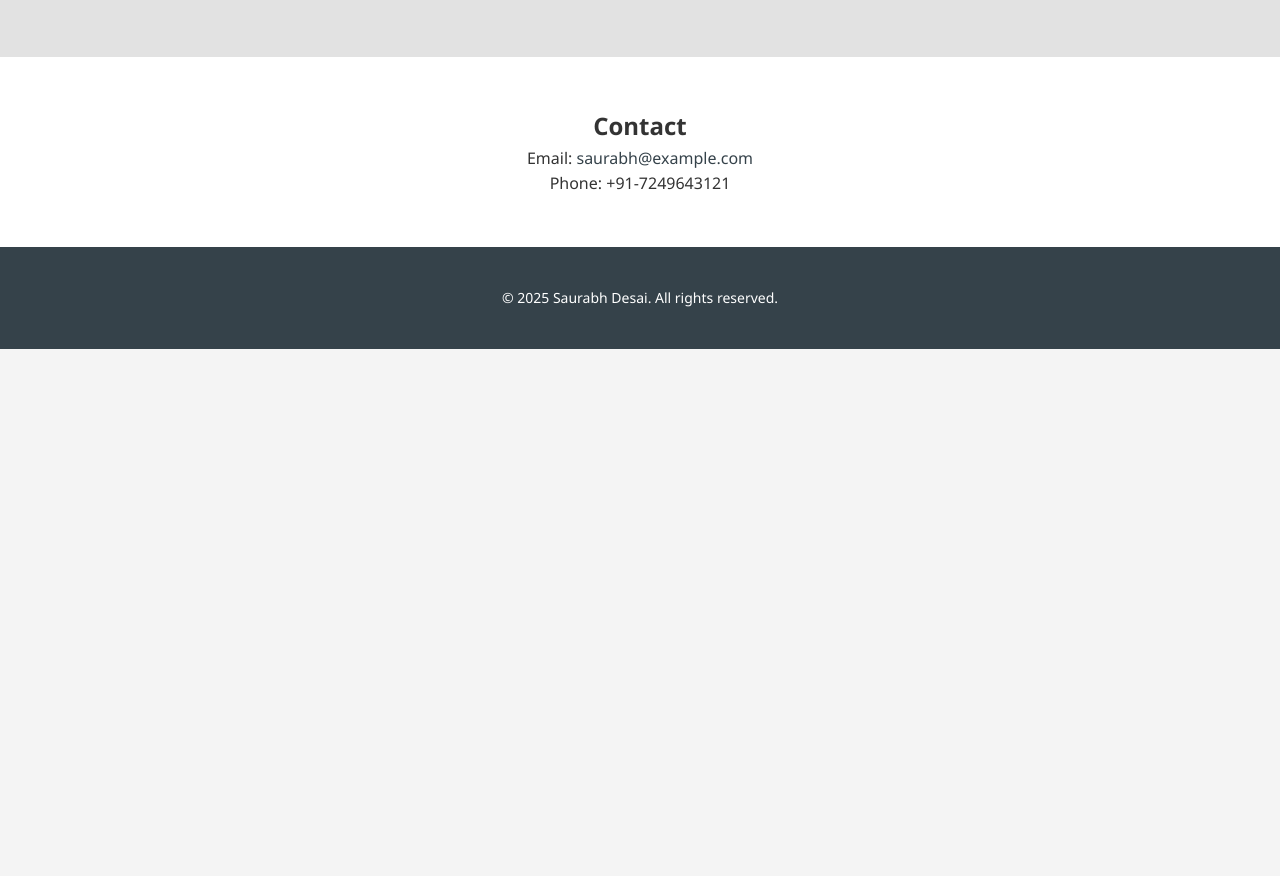
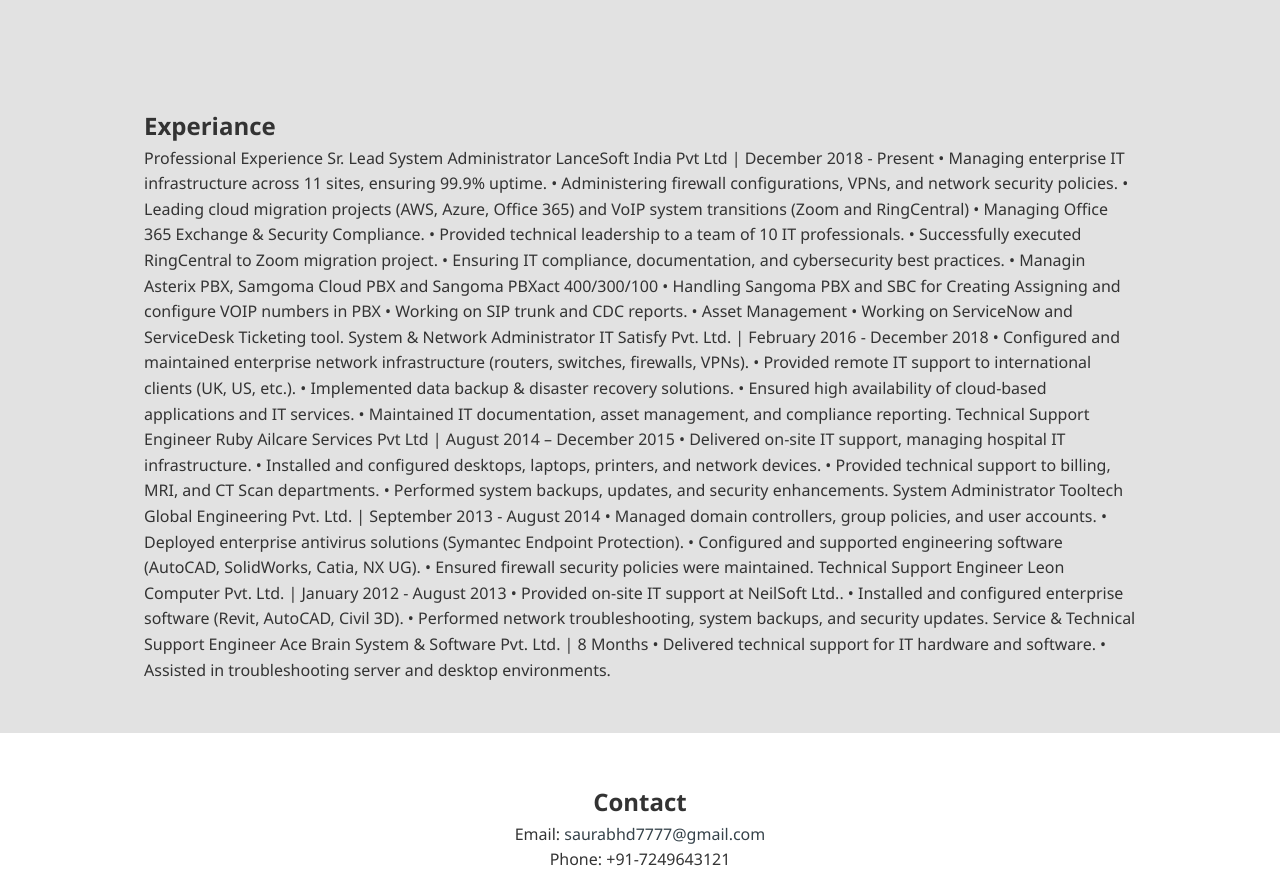
Before and after one commit to Saurabhd7777/myweb, a plain HTML site: page index.html in a window 1280 px wide. Shown: the part 833-1709 px from the top of the page. Before the commit the page ends 1182 px from the top, so only its background shows below. Drawn offline with Linux system fonts and the light colour scheme.

Commit message:
new experiance add

```diff
--- a/index.html
+++ b/index.html
@@ -34,11 +34,61 @@
       </ul>
     </div>
   </section>
+  <section class="services">
+    <div class="container">
+      <h2>Experiance</h2>
+      <p>
+        Professional Experience
+Sr. Lead System Administrator
+LanceSoft India Pvt Ltd | December 2018 - Present
+•	Managing enterprise IT infrastructure across 11 sites, ensuring 99.9% uptime.
+•	Administering firewall configurations, VPNs, and network security policies.
+•	Leading cloud migration projects (AWS, Azure, Office 365) and VoIP system transitions (Zoom and RingCentral)
+•	Managing Office 365 Exchange & Security Compliance.
+•	Provided technical leadership to a team of 10 IT professionals.
+•	Successfully executed RingCentral to Zoom migration project.
+•	Ensuring IT compliance, documentation, and cybersecurity best practices.
+•	Managin Asterix PBX, Samgoma Cloud PBX and Sangoma PBXact 400/300/100
+•	Handling Sangoma PBX and SBC for Creating Assigning and configure VOIP numbers in PBX
+•	Working on SIP trunk and CDC reports.
+•	Asset Management
+•	Working on ServiceNow and ServiceDesk Ticketing tool.
+System & Network Administrator
+IT Satisfy Pvt. Ltd. | February 2016 - December 2018
+•	Configured and maintained enterprise network infrastructure (routers, switches, firewalls, VPNs).
+•	Provided remote IT support to international clients (UK, US, etc.).
+•	Implemented data backup & disaster recovery solutions.
+•	Ensured high availability of cloud-based applications and IT services.
+•	Maintained IT documentation, asset management, and compliance reporting.
+Technical Support Engineer
+Ruby Ailcare Services Pvt Ltd | August 2014 – December 2015
+•	Delivered on-site IT support, managing hospital IT infrastructure.
+•	Installed and configured desktops, laptops, printers, and network devices.
+•	Provided technical support to billing, MRI, and CT Scan departments.
+•	Performed system backups, updates, and security enhancements.
+System Administrator
+Tooltech Global Engineering Pvt. Ltd. | September 2013 - August 2014
+•	Managed domain controllers, group policies, and user accounts.
+•	Deployed enterprise antivirus solutions (Symantec Endpoint Protection).
+•	Configured and supported engineering software (AutoCAD, SolidWorks, Catia, NX UG).
+•	Ensured firewall security policies were maintained.
+Technical Support Engineer
+Leon Computer Pvt. Ltd. | January 2012 - August 2013
+•	Provided on-site IT support at NeilSoft Ltd..
+•	Installed and configured enterprise software (Revit, AutoCAD, Civil 3D).
+•	Performed network troubleshooting, system backups, and security updates.
+Service & Technical Support Engineer
+Ace Brain System & Software Pvt. Ltd. | 8 Months
+•	Delivered technical support for IT hardware and software.
+•	Assisted in troubleshooting server and desktop environments.
+      </p>
+    </div>
+  </section>
 
   <section class="contact">
     <div class="container">
       <h2>Contact</h2>
-      <p>Email: <a href="mailto:saurabh@example.com">saurabh@example.com</a></p>
+      <p>Email: <a href="mailto:saurabhd7777@gmail.com">saurabhd7777@gmail.com</a></p>
       <p>Phone: +91-7249643121</p>
     </div>
   </section>
```
